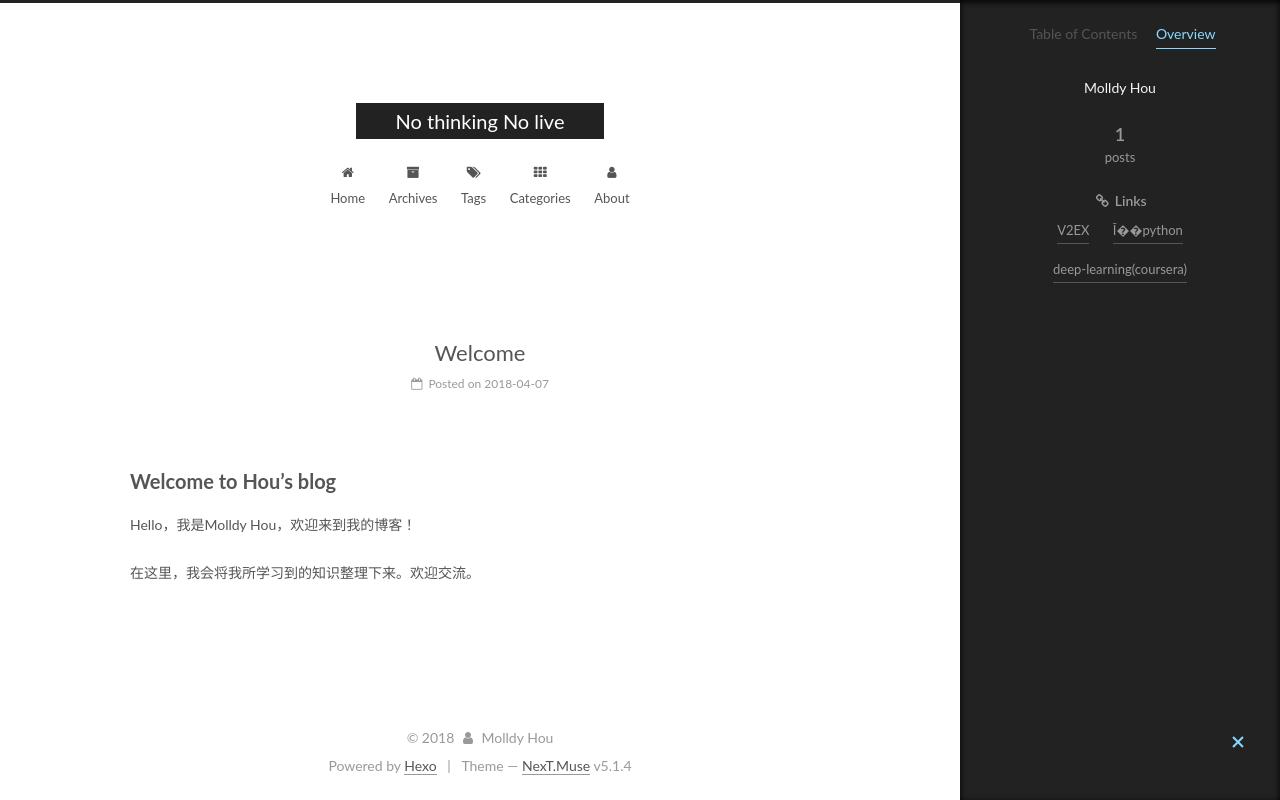
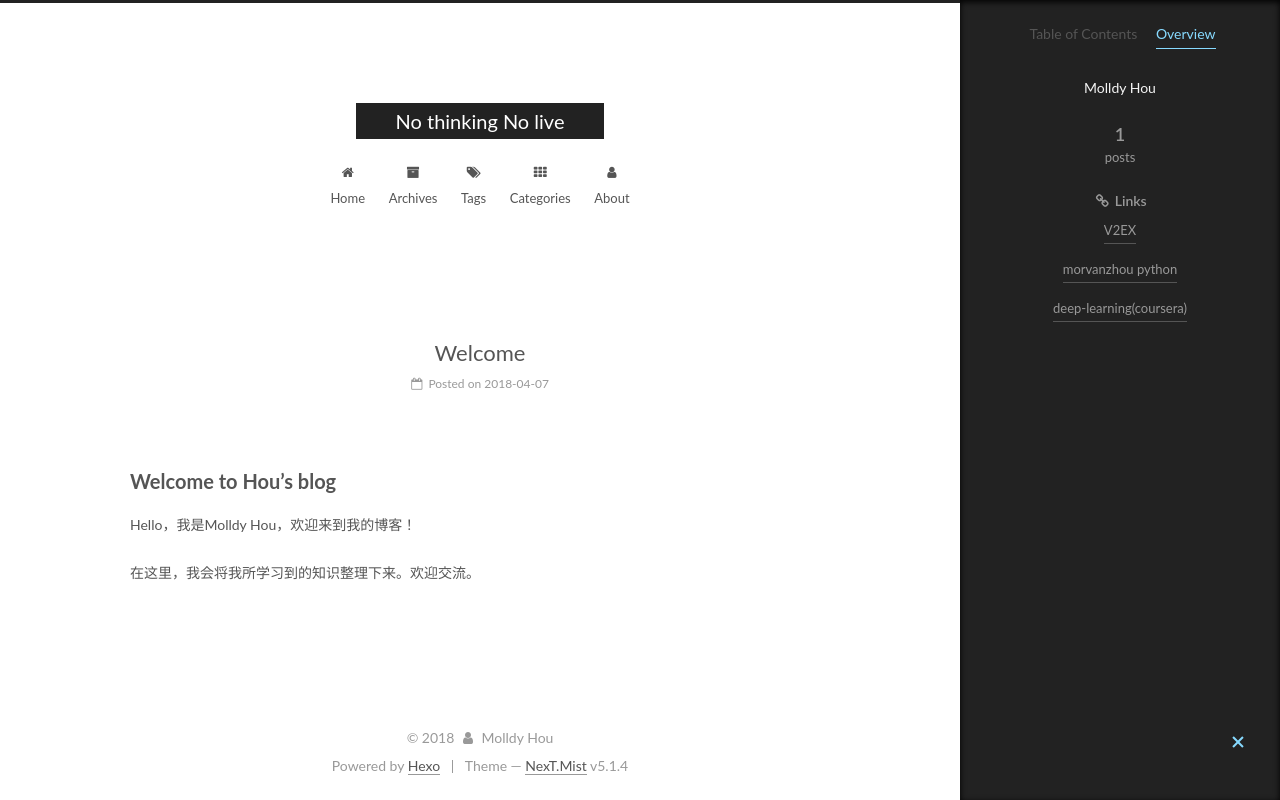
Before and after one commit to Molldy/Molldy.github.io, a plain HTML site: page 2018/04/07/Welcome/index.html in a window 1280 px wide. Both pictures are taken after a click on the item "Overview". Drawn offline with Linux system fonts and the light colour scheme.

Commit message:
Site updated: 2018-04-07 18:51:10

```diff
--- a/2018/04/07/Welcome/index.html
+++ b/2018/04/07/Welcome/index.html
@@ -5,7 +5,7 @@
 
 
 
-<html class="theme-next muse use-motion" lang="en">
+<html class="theme-next mist use-motion" lang="en">
 <head>
   <meta charset="UTF-8"/>
 <meta http-equiv="X-UA-Compatible" content="IE=edge" />
@@ -97,7 +97,7 @@
   var NexT = window.NexT || {};
   var CONFIG = {
     root: '/',
-    scheme: 'Muse',
+    scheme: 'Mist',
     version: '5.1.4',
     sidebar: {"position":"left","display":"post","offset":12,"b2t":false,"scrollpercent":false,"onmobile":false},
     fancybox: true,
@@ -444,7 +444,7 @@
 
 
 
-            <div class="links-of-blogroll motion-element links-of-blogroll-inline">
+            <div class="links-of-blogroll motion-element links-of-blogroll-block">
               <div class="links-of-blogroll-title">
                 <i class="fa  fa-fw fa-link"></i>
                 Links
@@ -456,7 +456,7 @@
                   </li>
 
                   <li class="links-of-blogroll-item">
-                    <a href="https://morvanzhou.github.io/" title="Ī��python" target="_blank">Ī��python</a>
+                    <a href="https://morvanzhou.github.io/" title="morvanzhou python" target="_blank">morvanzhou python</a>
                   </li>
 
                   <li class="links-of-blogroll-item">
@@ -520,7 +520,7 @@
 
 
 
-  <div class="theme-info">Theme &mdash; <a class="theme-link" target="_blank" href="https://github.com/iissnan/hexo-theme-next">NexT.Muse</a> v5.1.4</div>
+  <div class="theme-info">Theme &mdash; <a class="theme-link" target="_blank" href="https://github.com/iissnan/hexo-theme-next">NexT.Mist</a> v5.1.4</div>
 
 
 
```
Also changed, not shown: archives/2018/04/index.html (+5 -5 lines), archives/2018/index.html (+5 -5 lines), archives/index.html (+5 -5 lines), index.html (+5 -5 lines).
